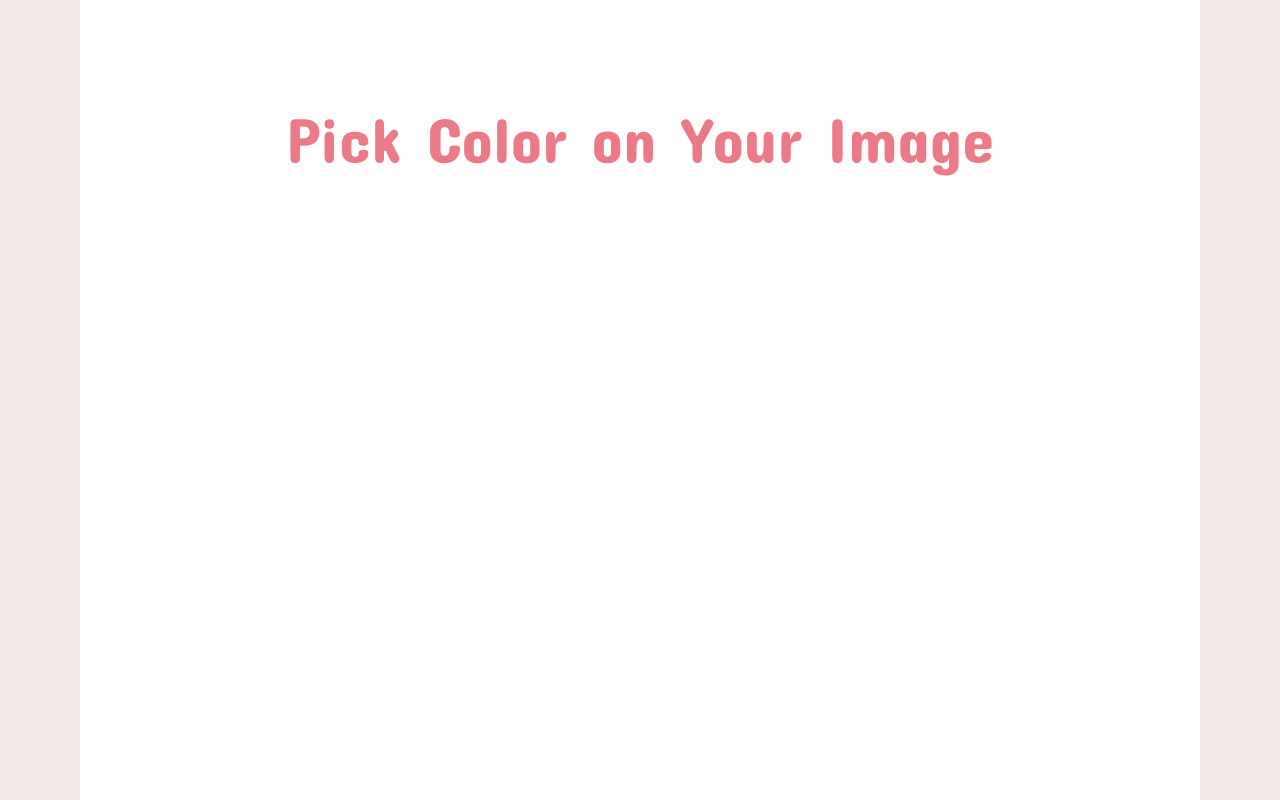
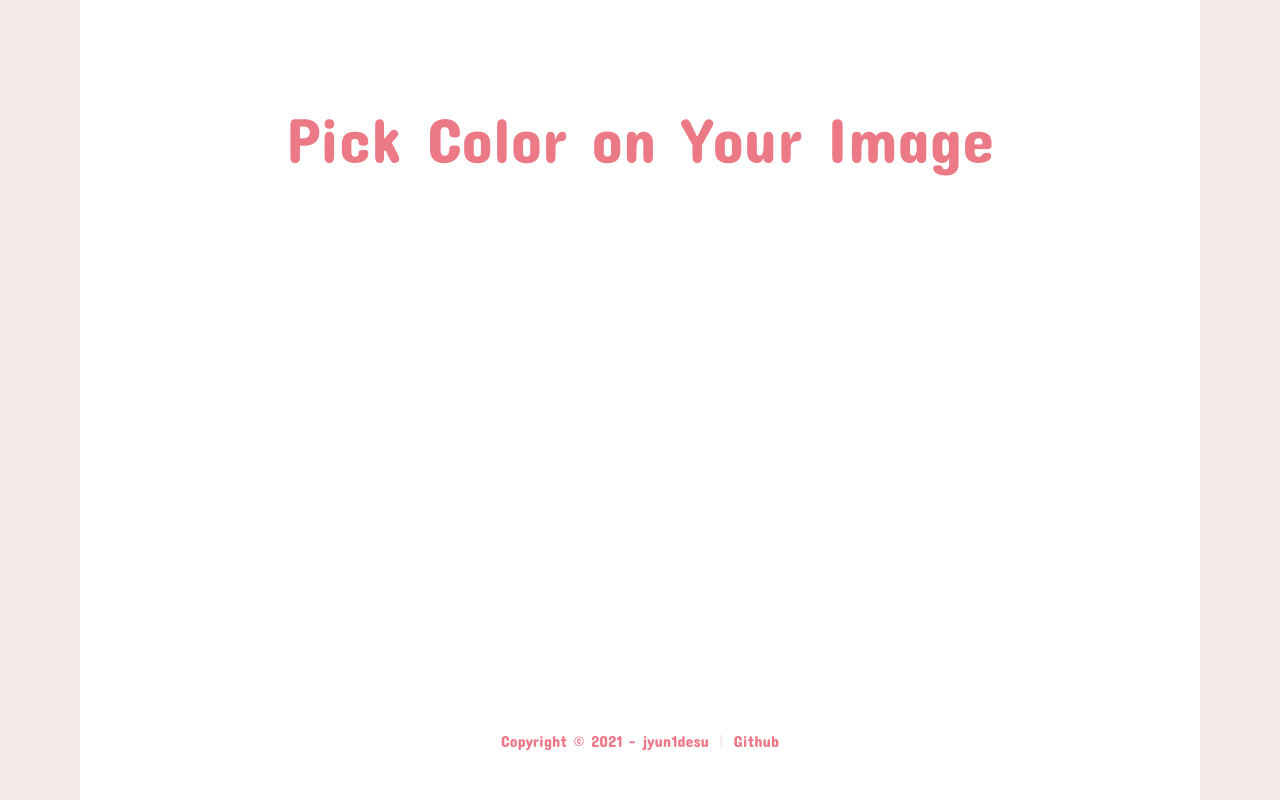
Before and after one commit to jyun1desu/image-color-picker, a React (Create React App) app: page / in a window 1280 px wide. Built offline with nearby package versions, Linux system fonts and the light colour scheme.

Commit message:
add Footer

```diff
--- a/src/App.tsx
+++ b/src/App.tsx
@@ -1,13 +1,13 @@
-import React from 'react';
-import logo from './logo.svg';
 import './App.css';
 import Header from './component/molecules/Header';
+import Footer from './component/molecules/Footer';
 
 function App() {
   return (
     <div className="App">
       <Header />
-    </div>
+      <Footer />
+     </div>
   );
 }
 
--- /dev/null
+++ b/src/component/molecules/Footer/index.module.scss
@@ -0,0 +1,14 @@
+.footer {
+    margin: auto auto 0;
+    color: var(--primary-brand);
+
+    .dividedLine {
+        color: var(--second-brand);
+        margin: 0 10px;
+    }
+
+    a {
+        color: var(--primary-brand);
+        text-decoration: none;
+    }
+}
--- /dev/null
+++ b/src/component/molecules/Footer/index.tsx
@@ -0,0 +1,18 @@
+import React from "react";
+import styles from './index.module.scss';
+
+export default function Footer() {
+  return (
+    <footer className={styles.footer}>
+      <span>Copyright © 2021 - jyun1desu</span>
+      <span className={styles.dividedLine}>|</span>
+      <a
+        href="https://github.com/jyun1desu/image-color-picker"
+        target="_blank"
+        rel="noreferrer"
+      >
+        Github
+      </a>
+    </footer>
+  );
+}
```
